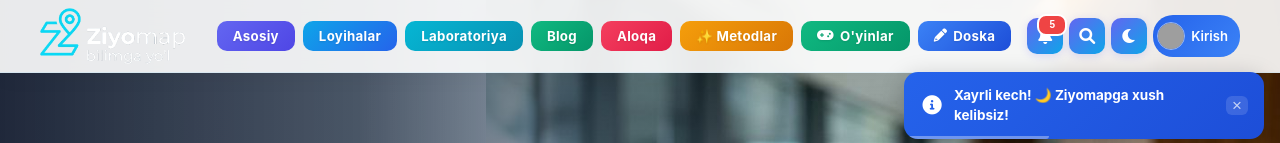
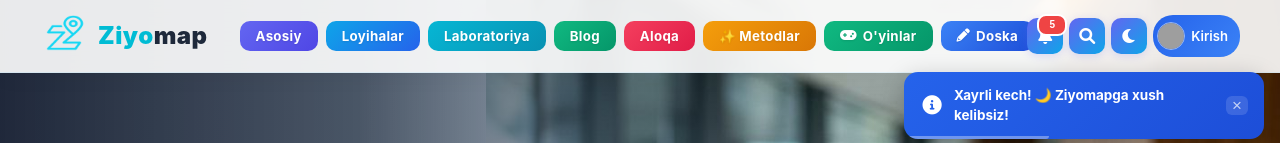
Before and after one commit to idrizmedia-netizen/index, a plain HTML site: page index.html in a window 1280 px wide. Shown: the top 143 px of the page. Drawn offline with nearby package versions, Linux system fonts and the light colour scheme; no server answers; grey boxes are pictures that could not be loaded.

Commit message:
Update index.html

```diff
--- a/index.html
+++ b/index.html
@@ -92,14 +92,15 @@
             align-items: center;
         }
         .preloader-logo {
-            width: clamp(260px, 55vw, 480px);
+            width: clamp(280px, 50vw, 460px);
             height: auto;
+            border-radius: 20px;
             animation: pulse-glow 2s infinite alternate;
-            filter: drop-shadow(0 0 18px rgba(0, 210, 255, 0.5));
+            box-shadow: 0 0 40px rgba(0, 210, 255, 0.5), 0 0 80px rgba(0, 210, 255, 0.2);
         }
         @keyframes pulse-glow {
-            from { transform: scale(1); opacity: 0.65; }
-            to { transform: scale(1.04); opacity: 1; }
+            from { transform: scale(1); opacity: 0.75; box-shadow: 0 0 25px rgba(0,210,255,0.35), 0 0 55px rgba(0,210,255,0.15); }
+            to   { transform: scale(1.03); opacity: 1;  box-shadow: 0 0 50px rgba(0,210,255,0.65), 0 0 100px rgba(0,210,255,0.3); }
         }
         .fade-out { opacity: 0; pointer-events: none; }
 
@@ -131,21 +132,41 @@
         .logo-brand {
             display: inline-flex;
             align-items: center;
+            gap: 10px;
             text-decoration: none;
             flex-shrink: 0;
             margin-right: 16px;
         }
-        .logo-brand img {
-            height: 56px;
-            width: auto;
+        .logo-brand .nav-logo-icon {
+            height: 48px;
+            width: 48px;
+            object-fit: contain;
             display: block;
-            transition: filter 0.4s ease, transform 0.2s ease;
+            flex-shrink: 0;
+            transition: transform 0.25s ease;
         }
-        .logo-brand:hover img {
-            transform: scale(1.05);
+        .logo-brand:hover .nav-logo-icon {
+            transform: scale(1.08) rotate(-3deg);
         }
-        body.dark-theme .logo-brand img {
-            filter: brightness(0) invert(1);
+        .logo-brand .nav-logo-text {
+            font-size: 1.5rem;
+            font-weight: 900;
+            letter-spacing: 0.5px;
+            line-height: 1;
+            /* kunduzgi rejim: to'q ko'k-qora */
+            color: #1e293b;
+            transition: color 0.4s ease;
+            white-space: nowrap;
+        }
+        .logo-brand .nav-logo-text span {
+            color: #00bcd4;   /* "Ziyo" ko'k cyan */
+        }
+        /* Tungi rejim */
+        body.dark-theme .logo-brand .nav-logo-text {
+            color: #f1f5f9;
+        }
+        body.dark-theme .logo-brand .nav-logo-text span {
+            color: #38bdf8;
         }
 
         .nav-links {
@@ -866,14 +887,17 @@
 <body>
     <div id="preloader">
         <div class="preloader-content">
-            <img src="images/logo.png" class="preloader-logo" alt="Ziyomap">
+            <img src="images/logo-preloader.png" class="preloader-logo" alt="Ziyomap">
         </div>
     </div>
 
     <nav>
       <!-- ===== DESKTOP ===== -->
       <div class="nav-inner desktop">
-        <a href="#home" class="logo-brand"><img src="images/logo.png" alt="Ziyomap"></a>
+        <a href="#home" class="logo-brand">
+          <img src="images/nav-icon.png" class="nav-logo-icon" alt="Ziyomap icon">
+          <span class="nav-logo-text"><span>Ziyo</span>map</span>
+        </a>
 
         <div class="nav-links">
           <a href="#home" class="nav-link" data-nav="asosiy">Asosiy</a>
@@ -910,7 +934,10 @@
 
       <!-- ===== MOBIL — yuqori qator (logo + iconlar) ===== -->
       <div class="nav-inner mobile-top">
-        <a href="#home" class="logo-brand" style="flex:1;min-width:0"><img src="images/logo.png" alt="Ziyomap" style="height:36px;"></a>
+        <a href="#home" class="logo-brand" style="flex:1;min-width:0">
+          <img src="images/nav-icon.png" class="nav-logo-icon" alt="" style="height:38px;width:38px;">
+          <span class="nav-logo-text" style="font-size:1.2rem"><span>Ziyo</span>map</span>
+        </a>
    <div class="zy-bell-wrap">
   <button class="nav-icon-btn zy-bell-btn" aria-label="Bildirishnomalar">
     <i class="fas fa-bell"></i>
```
